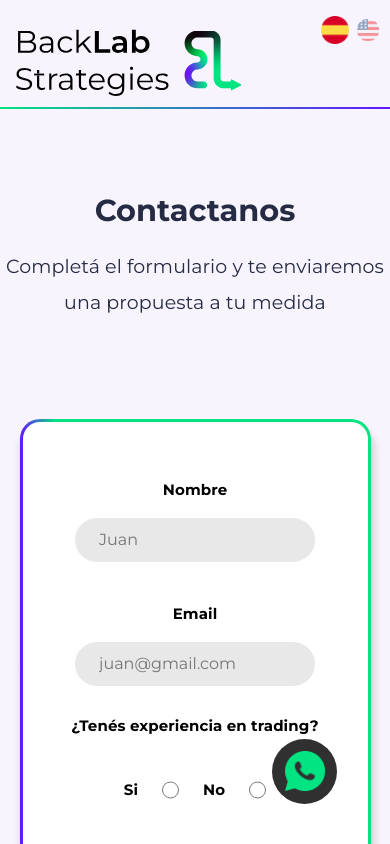
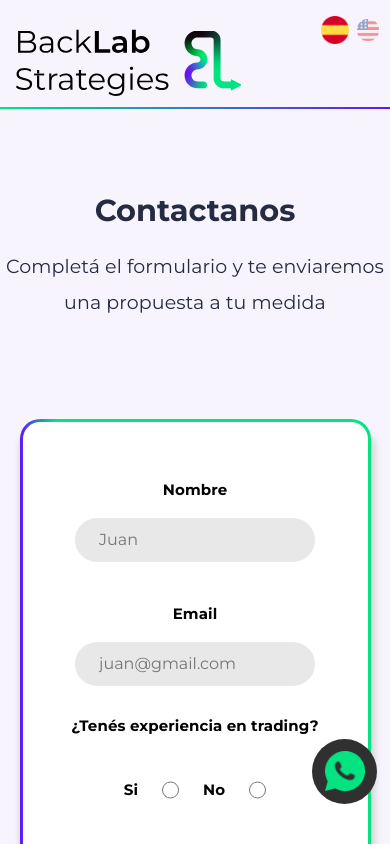
Before and after one commit to PabloC-Chiavarino/reactJs-backlab-strategies, a React (Vite) app: page /contact in a window 390 px wide. Shown: the top 844 px of the page. Built offline with nearby package versions, Linux system fonts and the light colour scheme.

Commit message:
styles: fixed whatsapp button location at mobile viewports

```diff
--- a/src/components/WhatsappButton/styles.css
+++ b/src/components/WhatsappButton/styles.css
@@ -36,7 +36,7 @@
         width: 65px;
         height: 65px;
         top: 87.5%;
-        left: 17rem;
+        left: 80%;
 
         .whatsapp-icon {
             width: 40px !important;
@@ -63,7 +63,7 @@
         width: 65px;
         height: 65px;
         top: 90%;
-        left: 21rem;
+        left: 80%;
 
         .whatsapp-icon {
             width: 40px !important;
```
